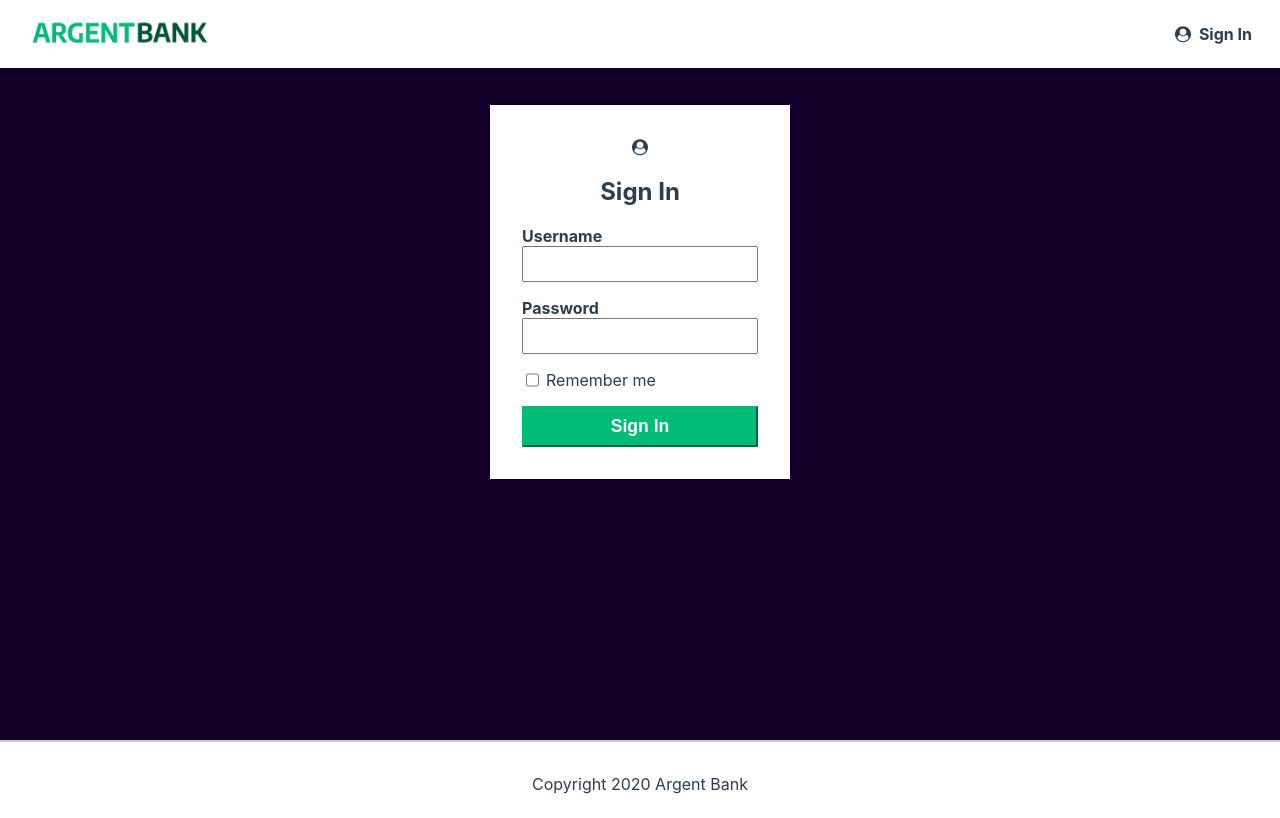
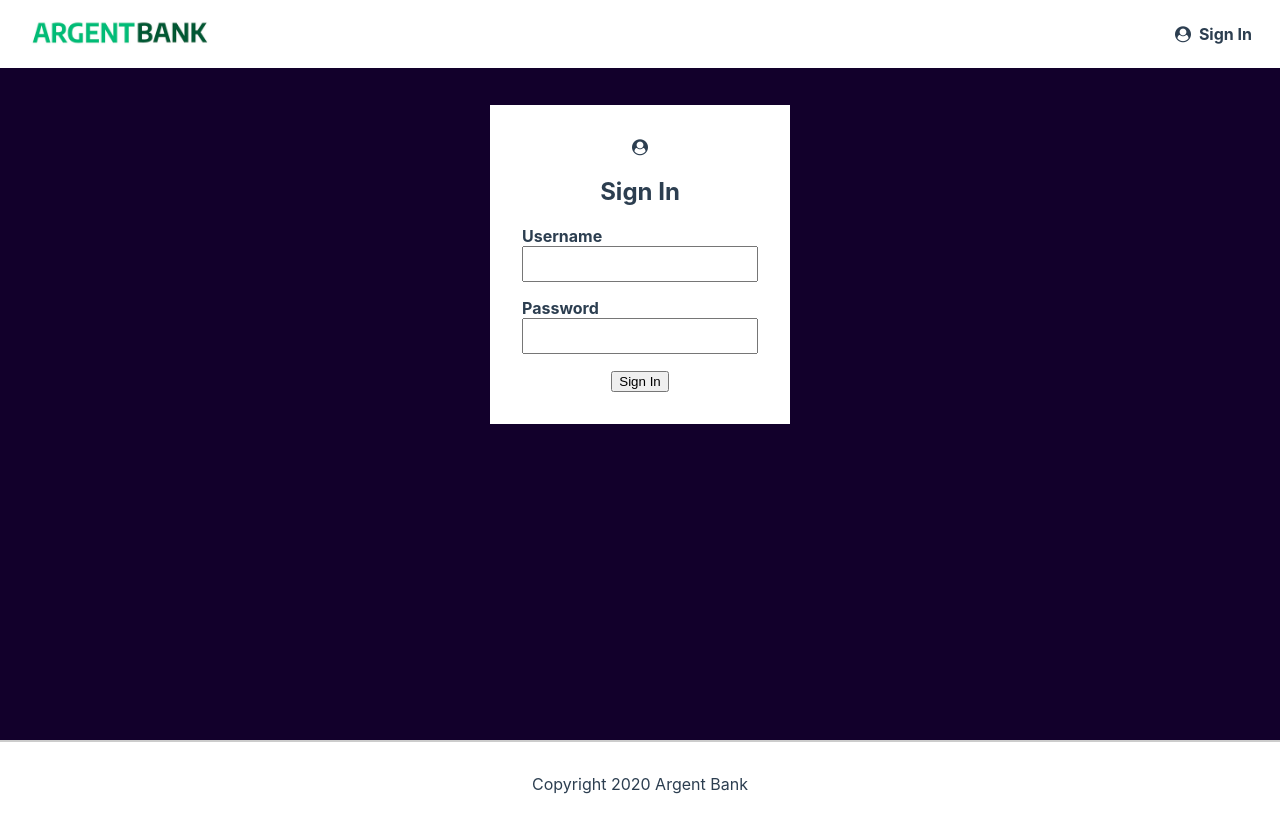
Before and after one commit to FloW1772/Projet-11-ArgentBank, a React (Create React App) app in the folder argentbank/: page /connect-page in a window 1280 px wide. Built offline with nearby package versions, Linux system fonts and the light colour scheme.

Commit message:
mise en place swagger

```diff
--- a/argentbank/src/pages/connectpage/Connectpage.jsx
+++ b/argentbank/src/pages/connectpage/Connectpage.jsx
@@ -1,28 +1,99 @@
-import React from 'react';
+// import React from 'react';
+// import './Connectpage.scss';
+
+// export function ConnectPage() {
+//   return (
+//     <main className="main bg-dark">
+//       <section className="sign-in-content">
+//         <i className="fa fa-user-circle sign-in-icon" />
+//         <h1>Sign In </h1>
+//         <form>
+//           <div className="input-wrapper">
+//             <label htmlFor="username">Username</label>
+//             <input type="text" id="username" />
+//           </div>
+//           <div className="input-wrapper">
+//             <label htmlFor="password">Password</label>
+//             <input type="password" id="password" />
+//           </div>
+//           <div className="input-remember">
+//             <input type="checkbox" id="remember-me" />
+//             <label htmlFor="remember-me">Remember me</label>
+//           </div>
+//           <button className="sign-in-button">Sign In</button>
+//         </form>
+//       </section>
+//     </main>
+//   );
+// }
+
+import React, { useState } from 'react';
 import './Connectpage.scss';
 
 export function ConnectPage() {
+  const [username, setUsername] = useState('');
+  const [password, setPassword] = useState('');
+  const [error, setError] = useState('');
+
+  const handleSubmit = async (e) => {
+    e.preventDefault();
+
+    if (!username || !password) {
+      setError('Tous les champs sont obligatoires');
+      return;
+    }
+
+    try {
+      // Remplacez cette promesse par votre logique d'authentification
+      const response = await fetch('https://api.swagger.io/login', {
+        method: 'POST',
+        headers: {
+          'Content-Type': 'application/json',
+        },
+        body: JSON.stringify({ username, password }),
+      });
+
+      if (!response.ok) {
+        throw new Error('Erreur lors de la connexion');
+      }
+
+      // Redirigez l'utilisateur vers la page d'accueil ou vers le profil
+      window.location.href = '/';
+    } catch (error) {
+      setError(error.message);
+    }
+  };
+
   return (
     <main className="main bg-dark">
       <section className="sign-in-content">
         <i className="fa fa-user-circle sign-in-icon" />
-        <h1>Sign In </h1>
-        <form>
+        <h1>Sign In</h1>
+        <form onSubmit={handleSubmit}>
           <div className="input-wrapper">
             <label htmlFor="username">Username</label>
-            <input type="text" id="username" />
+            <input
+              type="text"
+              id="username"
+              value={username}
+              onChange={(e) => setUsername(e.target.value)}
+            />
           </div>
           <div className="input-wrapper">
             <label htmlFor="password">Password</label>
-            <input type="password" id="password" />
+            <input
+              type="password"
+              id="password"
+              value={password}
+              onChange={(e) => setPassword(e.target.value)}
+            />
           </div>
-          <div className="input-remember">
-            <input type="checkbox" id="remember-me" />
-            <label htmlFor="remember-me">Remember me</label>
-          </div>
-          <button className="sign-in-button">Sign In</button>
+          {error && <p className="error">{error}</p>}
+          <button type="submit">Sign In</button>
         </form>
       </section>
     </main>
   );
-}
+};
+
+export default ConnectPage;
```
